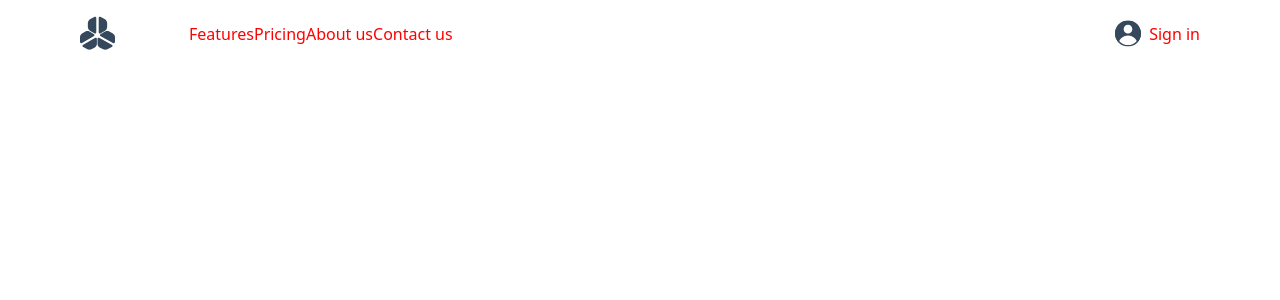
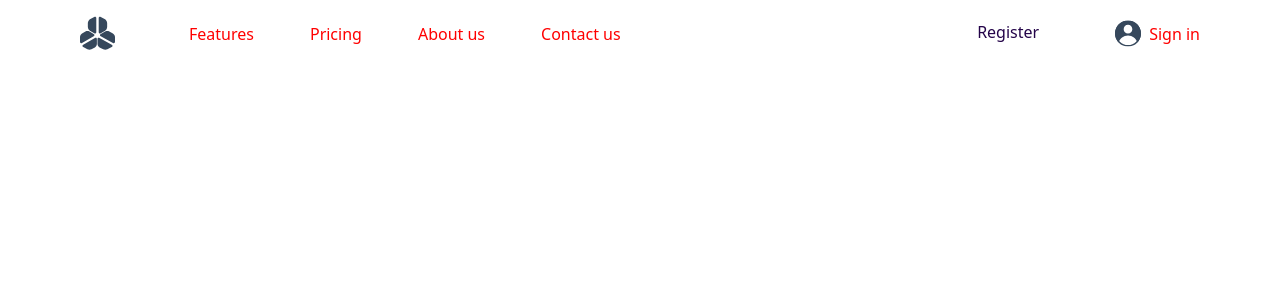
Before and after one commit to hillary-gor/accgk, a Next.js app: page / in a window 1280 px wide. Shown: the top 300 px of the page. Built offline with nearby package versions, Linux system fonts and the light colour scheme.

Commit message:
update navbar

```diff
--- a/app/components/Navbar.tsx
+++ b/app/components/Navbar.tsx
@@ -16,7 +16,7 @@ export function Navbar() {
             <div className="flex items-center">
                 <Image src={Logo} alt="Logo" />
 
-                <div className="hidden lg:flex pl-[74px] gap-x-[56]">
+                <div className="hidden lg:flex pl-[74px] gap-x-[56px]">
                     {navLinks.map((item, index) =>(
                         <p className="text-[red] font-medium" key={index}>{item.name}</p>
                     ))}
@@ -24,6 +24,7 @@ export function Navbar() {
             </div>
 
             <div className="flex gap-x-5">
+                <p className="hidden lg:block text-[#240449] font-medium pr-[56px]" >Register</p>
                 <div className="flex items-center gap-x-2">
                     <Image src={User} alt="User Profile" />
                     <span className="hidden font-medium text-[red] lg:block">Sign in</span>
```
